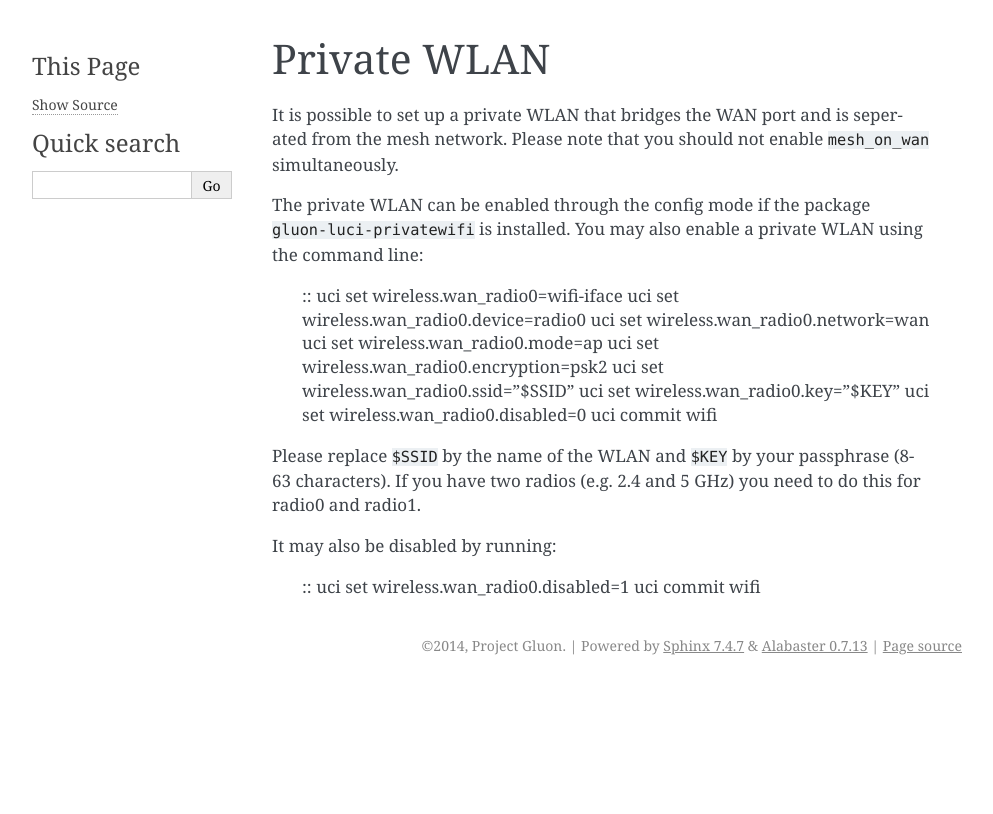
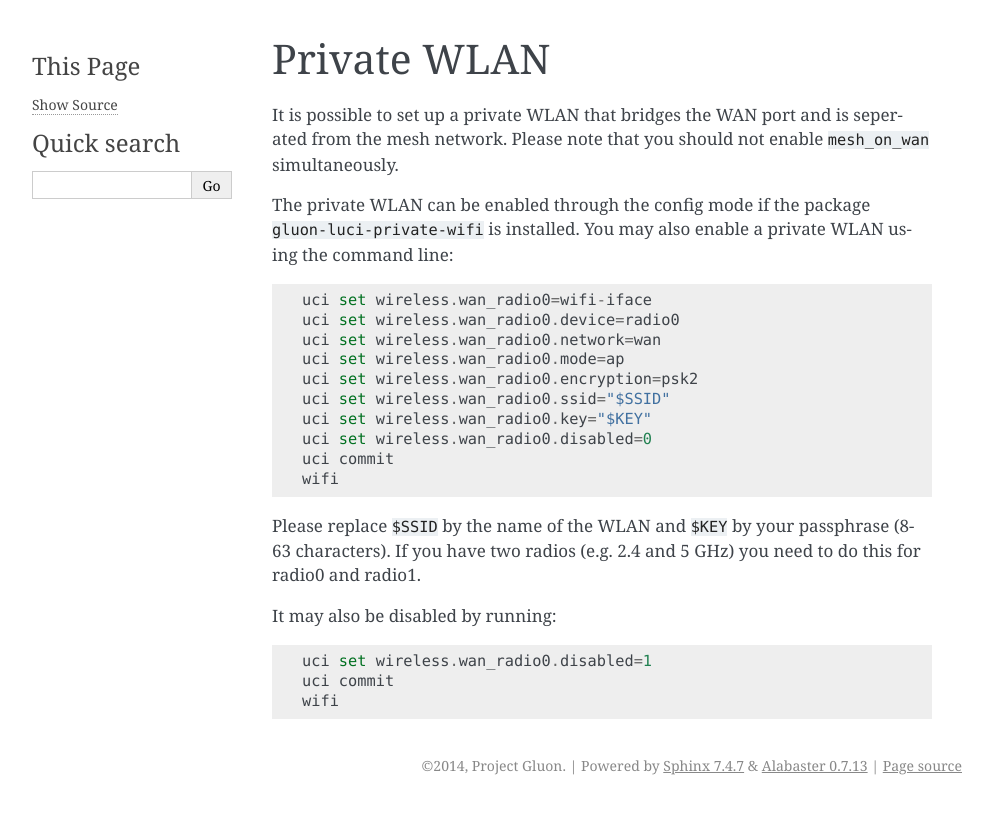
Before and after one commit to freifunk-gluon/gluon, a Sphinx documentation site: the page built from docs/features/private-wlan.rst, in a window 1280 px wide. Shown: the top 814 px of the page, without its empty margins (148-1141 px from the left). Built offline with Sphinx 7.4.7, drawn with Linux system fonts in a browser that asks for light colours.

Commit message:
docs: renaming gluon-luci-privatewifi into gluon-luci-private-wifi

```diff
--- a/docs/features/private-wlan.rst
+++ b/docs/features/private-wlan.rst
@@ -4,10 +4,9 @@ Private WLAN
 It is possible to set up a private WLAN that bridges the WAN port and is seperated from the mesh network.
 Please note that you should not enable ``mesh_on_wan`` simultaneously.
 
-The private WLAN can be enabled through the config mode if the package ``gluon-luci-privatewifi`` is installed.
-You may also enable a private WLAN using the command line:
+The private WLAN can be enabled through the config mode if the package ``gluon-luci-private-wifi`` is installed.
+You may also enable a private WLAN using the command line::
 
-  ::
   uci set wireless.wan_radio0=wifi-iface
   uci set wireless.wan_radio0.device=radio0
   uci set wireless.wan_radio0.network=wan
@@ -22,9 +21,8 @@ You may also enable a private WLAN using the command line:
 Please replace ``$SSID`` by the name of the WLAN and ``$KEY`` by your passphrase (8-63 characters).
 If you have two radios (e.g. 2.4 and 5 GHz) you need to do this for radio0 and radio1.
 
-It may also be disabled by running:
+It may also be disabled by running::
 
-  ::
   uci set wireless.wan_radio0.disabled=1
   uci commit
   wifi
```
